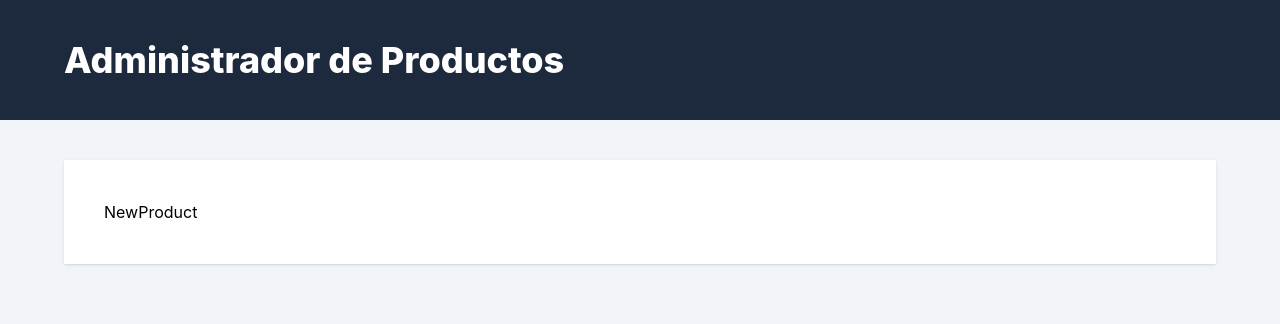
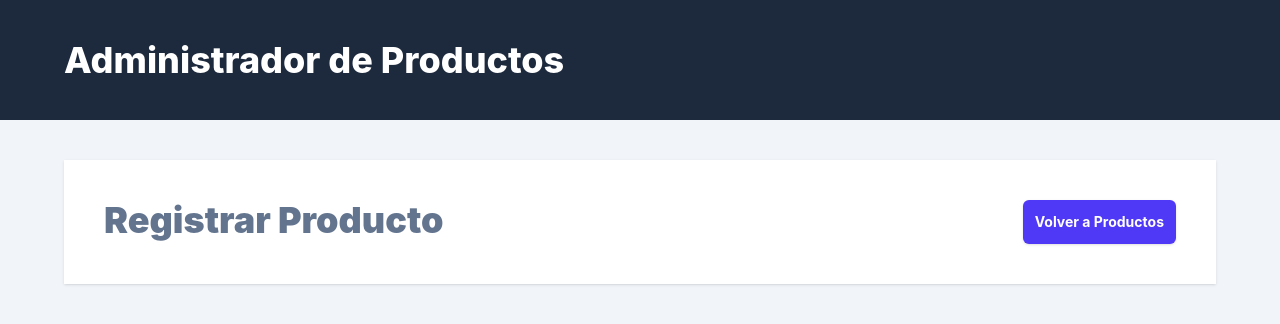
Before and after one commit to andresmdevco/product-management, a React (Vite) app in the folder client/: page /productos/nuevo in a window 1280 px wide. Shown: the top 324 px of the page. Built offline with nearby package versions, Linux system fonts and the light colour scheme.

Commit message:
feat: add navigation between product pages

```diff
--- a/client/src/views/NewProduct.tsx
+++ b/client/src/views/NewProduct.tsx
@@ -1,6 +1,17 @@
+import { Link } from 'react-router-dom';
 
 export default function NewProduct() {
   return (
-    <div>NewProduct</div>
-  )
+    <>
+      <div className="flex justify-between">
+        <h2 className="text-4xl font-black text-slate-500">Registrar Producto</h2>
+        <Link
+          to="/"
+          className="rounded-md bg-indigo-600 p-3 text-sm font-bold text-white shadow-sm hover:bg-indigo-500"
+        >
+          Volver a Productos
+        </Link>
+      </div>
+    </>
+  );
 }
--- a/client/src/views/Products.tsx
+++ b/client/src/views/Products.tsx
@@ -1,7 +1,17 @@
-
+import { Link } from 'react-router-dom';
 
 export default function Products() {
   return (
-    <div>Products</div>
-  )
+    <>
+      <div className="flex justify-between">
+        <h2 className="text-4xl font-black text-slate-500">Productos</h2>
+        <Link
+          to="productos/nuevo"
+          className="rounded-md bg-indigo-600 p-3 text-sm font-bold text-white shadow-sm hover:bg-indigo-500"
+        >
+          Agregar Producto
+        </Link>
+      </div>
+    </>
+  );
 }
```
